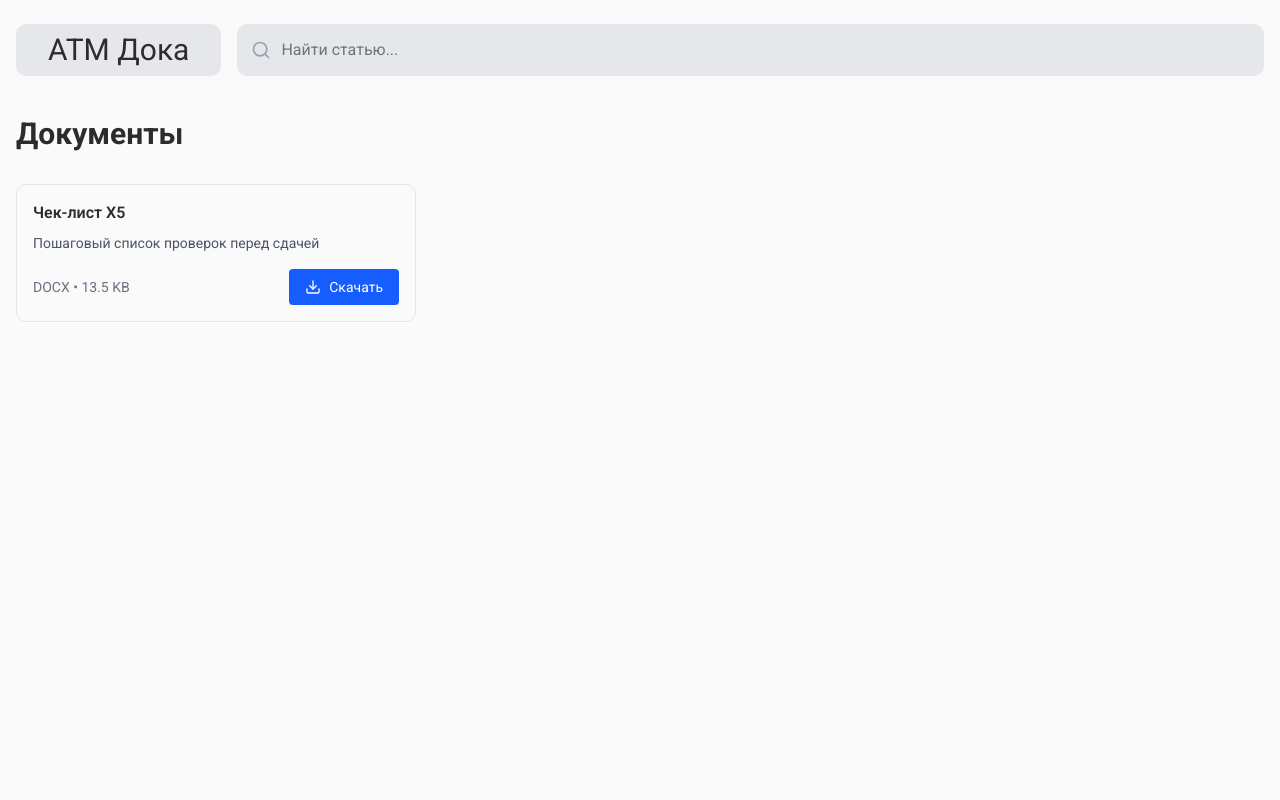
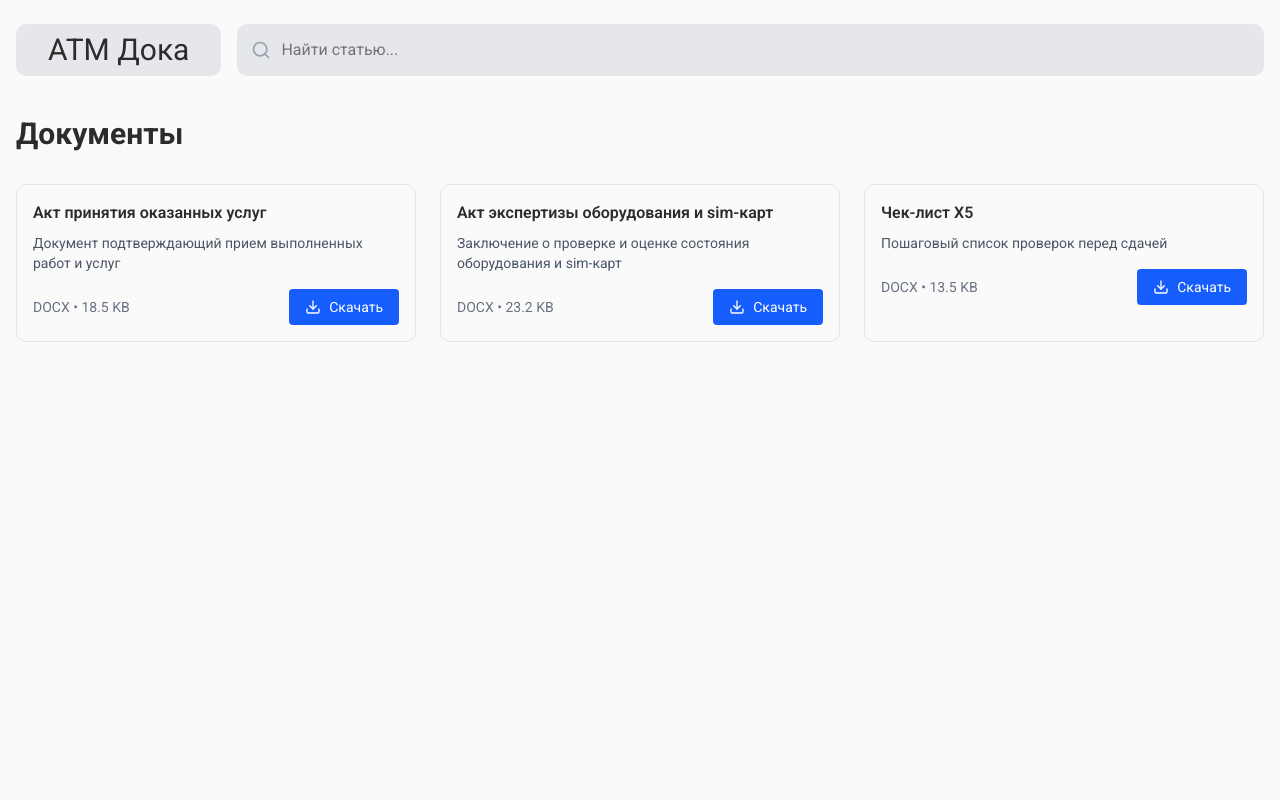
Before and after one commit to Kravchenko-Sergey/atm-doka, a Next.js app: page /documents in a window 1280 px wide. Shown: the top 800 px of the page. Built offline with nearby package versions, Linux system fonts and the light colour scheme.

Commit message:
add files

```diff
--- a/src/components/documents/documents-grid.tsx
+++ b/src/components/documents/documents-grid.tsx
@@ -6,9 +6,26 @@ import DocumentCardSimple from './document-card'
 const documents = [
 	{
 		id: 1,
+		title: 'Акт принятия оказанных услуг',
+		description: 'Документ подтверждающий прием выполненных работ и услуг',
+		fileUrl: '/documents/installationCertificate.docx',
+		size: '18.5 KB',
+		format: 'docx'
+	},
+	{
+		id: 2,
+		title: 'Акт экспертизы оборудования и sim-карт',
+		description:
+			'Заключение о проверке и оценке состояния оборудования и sim-карт',
+		fileUrl: '/documents/expertReport.docx',
+		size: '23.2 KB',
+		format: 'docx'
+	},
+	{
+		id: 3,
 		title: 'Чек-лист X5',
 		description: 'Пошаговый список проверок перед сдачей',
-		fileUrl: '/documents//checklistX5.docx',
+		fileUrl: '/documents/checklistX5.docx',
 		size: '13.5 KB',
 		format: 'docx'
 	}
```
Also changed, not shown: 2 other files (tests, documents, lock files or other folders).
